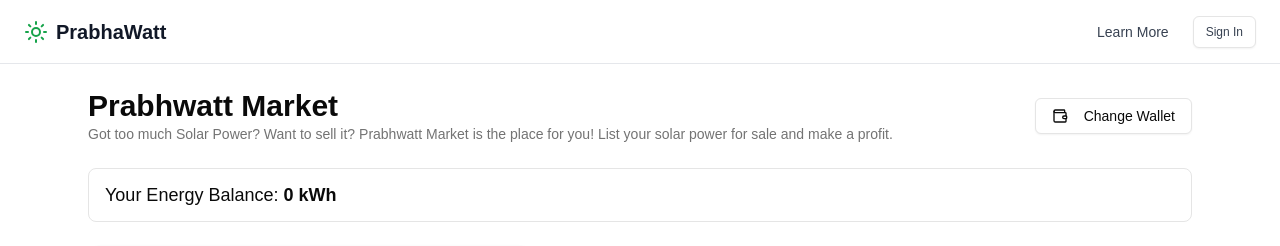
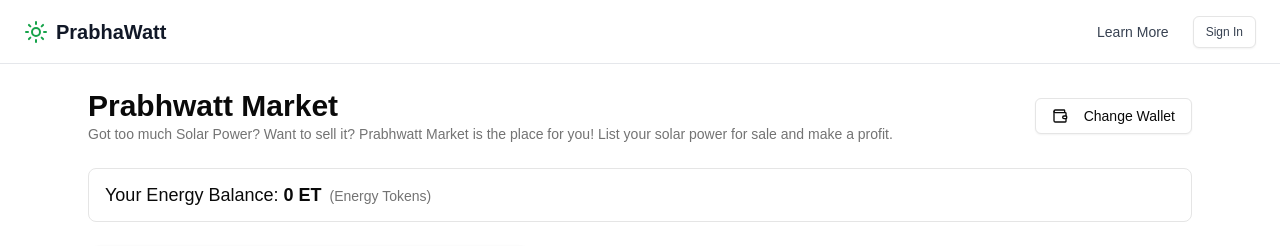
Before and after one commit to Sudhanshushekhar6/Ecowatt, a Next.js app: page /trading in a window 1280 px wide. Shown: the top 246 px of the page. Built offline with nearby package versions, Linux system fonts and the light colour scheme; no server answers.

Commit message:
some stage that idk

```diff
--- a/src/app/trading/page.tsx
+++ b/src/app/trading/page.tsx
@@ -168,7 +168,10 @@ export default function Trading() {
 
                 <Alert>
                     <AlertDescription className="text-lg">
-                        Your Energy Balance: <span className="font-bold">{userBalance} kWh</span>
+                        Your Energy Balance: <span className="font-bold">{userBalance} ET</span>
+                        <span
+                        className='text-sm text-muted-foreground ml-2'
+                        >(Energy Tokens)</span>
                     </AlertDescription>
                 </Alert>
 
--- a/src/lib/web3.ts
+++ b/src/lib/web3.ts
@@ -1,4 +1,4 @@
-// utils/web3.ts
+// lib/web3.ts
 import contractABI from "@/data/contract-abi.json";
 import { UserData } from "@/types/user";
 import Web3 from "web3";
```
